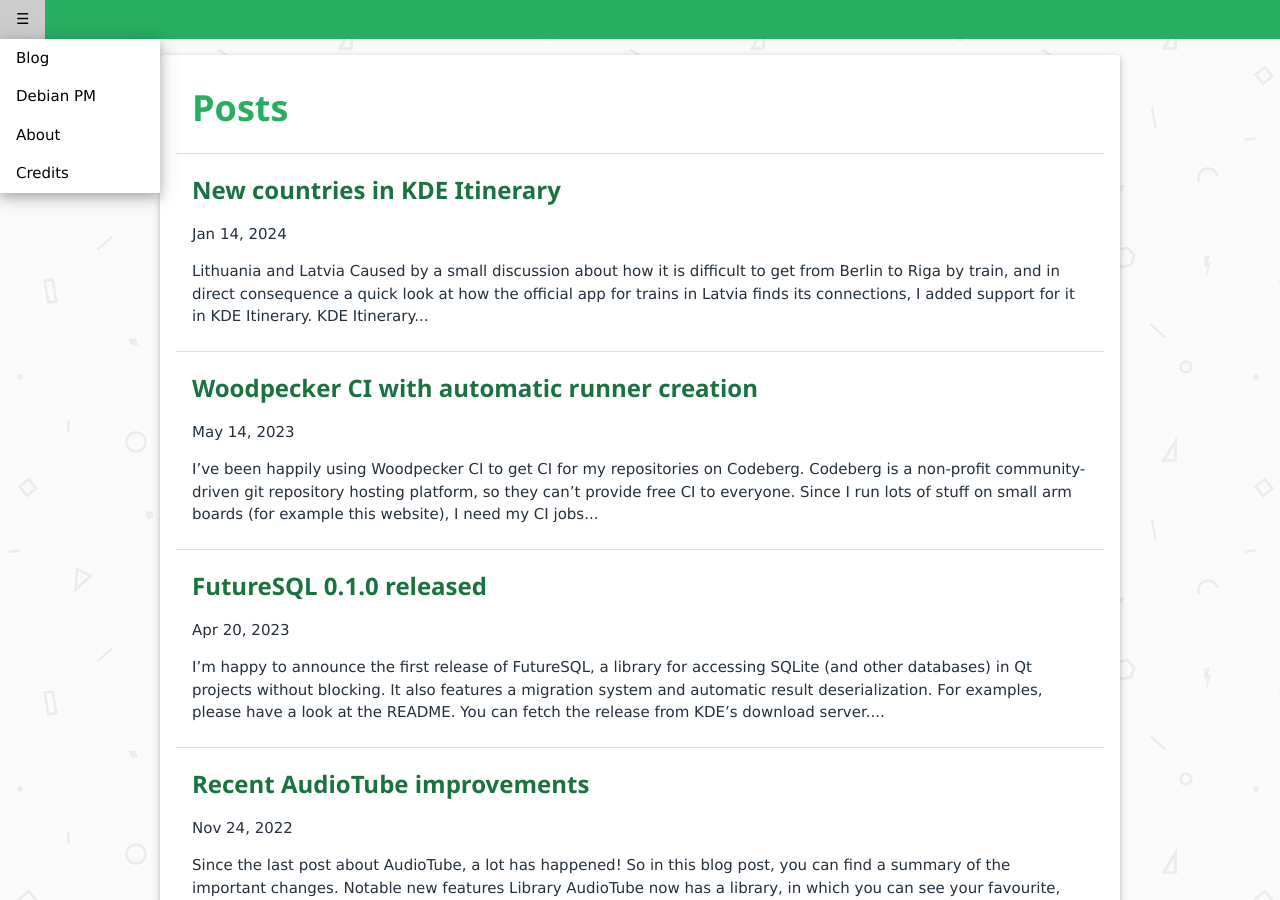
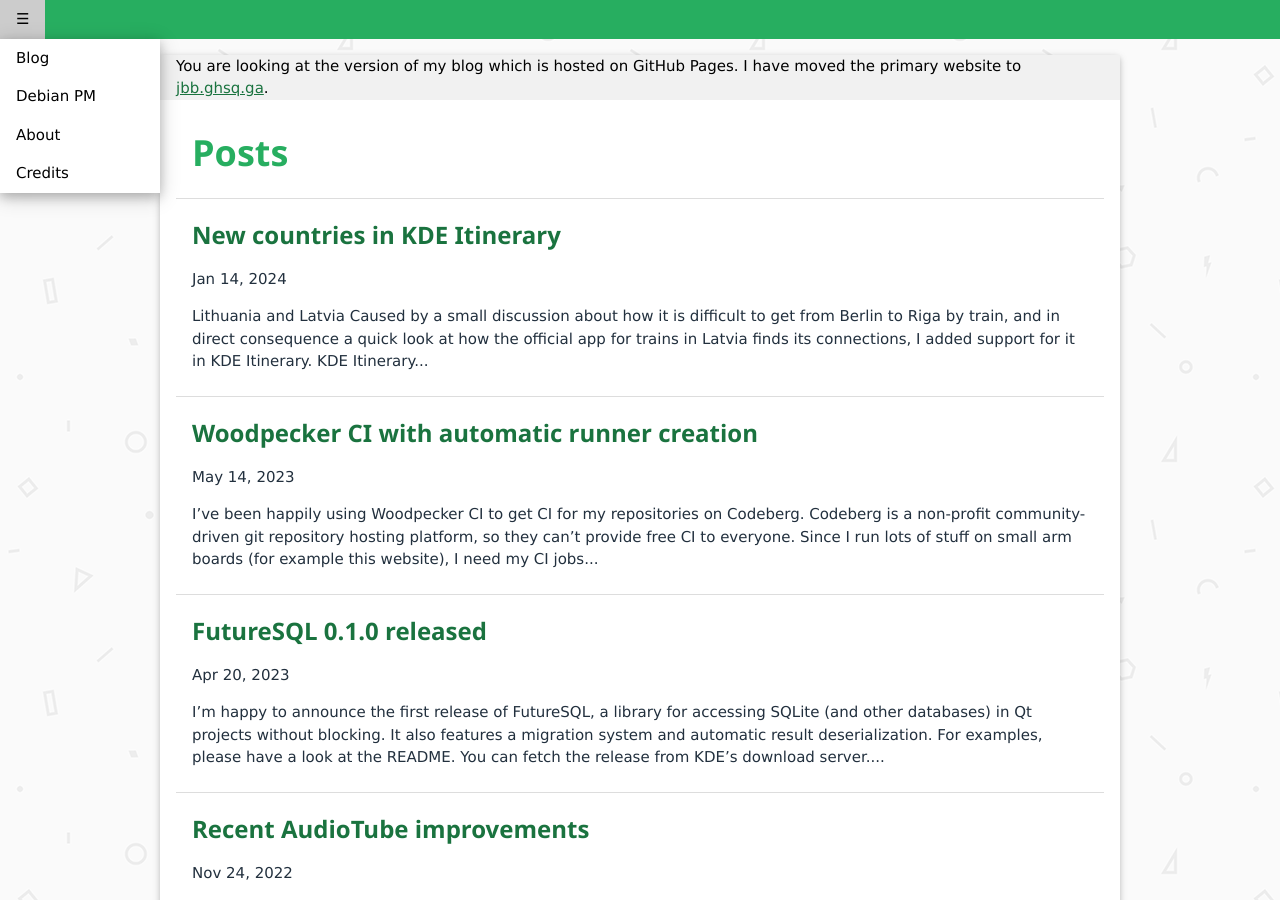
Before and after one commit to jbbgameich/jbbgameich.github.io, a Jekyll site: the page built from index.md, in a window 1280 px wide and 900 px high. Built offline with Jekyll 4.4.1, drawn with Linux system fonts in a browser that asks for light colours.

Commit message:
Add info that the website moved

```diff
--- a/_layouts/default.html
+++ b/_layouts/default.html
@@ -8,6 +8,10 @@
 		{% include header.html %}
 
 		<div id="main" class="w3-card-2 w3-round w3-padding-4 w3-animate-opacity">
+                        <div class="w3-container w3-light-grey">
+                                You are looking at the version of my blog which is hosted on GitHub Pages.
+                                I have moved the primary website to <a href="https://jbb.ghsq.ga/">jbb.ghsq.ga</a>.
+			</div>
 			<div class="wrap">
 			{{ content }}
 			</div>
```
